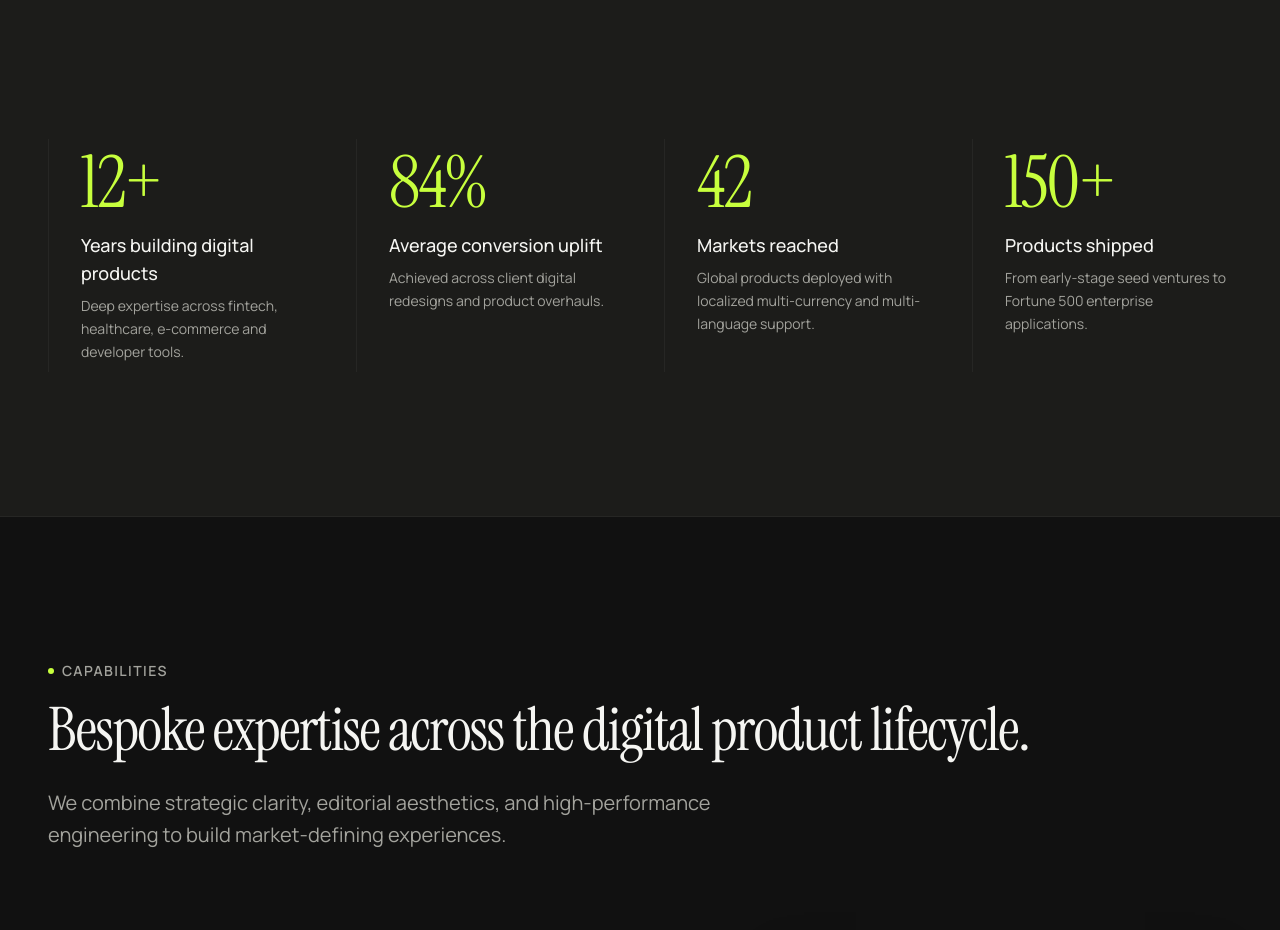
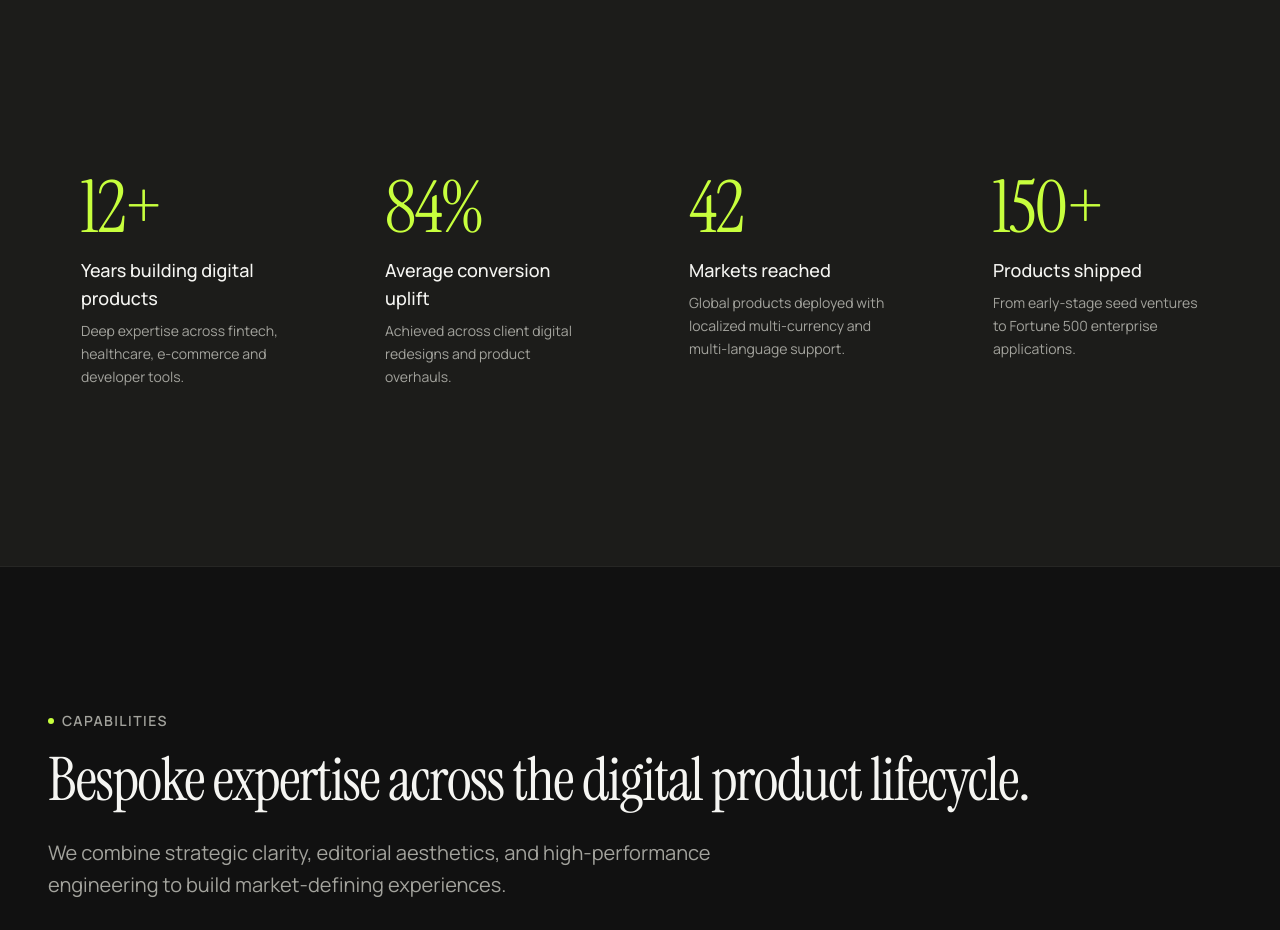
Before and after one commit to hitanshuMehta/Northstar_Sanity, a Next.js app: page / in a window 1280 px wide. Shown: the part 2500-3430 px from the top of the page. Built offline with nearby package versions, Linux system fonts and the light colour scheme.

Commit message:
updated the statistics data

```diff
--- a/components/sections/Stats.tsx
+++ b/components/sections/Stats.tsx
@@ -1,10 +1,48 @@
 "use client";
 
-import React, { useRef } from "react";
-import { motion, useInView } from "framer-motion";
+import React, { useRef, useEffect, useState } from "react";
+import { motion, useInView, animate } from "framer-motion";
 import { Container } from "../ui/Container";
 import { Section } from "../ui/Section";
 import { MOCK_STATS } from "@/lib/mock-data";
+
+function AnimatedCounter({ value }: { value: string }) {
+  const numericMatch = value.match(/\d+/);
+  const numericValue = numericMatch ? parseInt(numericMatch[0], 10) : NaN;
+  const prefix = value.substring(0, value.indexOf(numericMatch?.[0] || ""));
+  const suffix = value.substring(
+    (value.indexOf(numericMatch?.[0] || "") || 0) + (numericMatch?.[0].length || 0)
+  );
+
+  const [displayValue, setDisplayValue] = useState(0);
+  const ref = useRef<HTMLSpanElement>(null);
+  const isInView = useInView(ref, { once: true, margin: "-50px" });
+
+  useEffect(() => {
+    if (isInView && !isNaN(numericValue)) {
+      const controls = animate(0, numericValue, {
+        duration: 2,
+        ease: [0.21, 0.47, 0.32, 0.98],
+        onUpdate(latest) {
+          setDisplayValue(Math.floor(latest));
+        },
+      });
+      return () => controls.stop();
+    }
+  }, [isInView, numericValue]);
+
+  if (isNaN(numericValue)) {
+    return <span>{value}</span>;
+  }
+
+  return (
+    <span ref={ref}>
+      {prefix}
+      {displayValue}
+      {suffix}
+    </span>
+  );
+}
 
 export function Stats() {
   const ref = useRef<HTMLDivElement>(null);
@@ -13,21 +51,33 @@ export function Stats() {
   return (
     <Section className="bg-north-surface border-y border-north-border transition-colors">
       <Container>
-        <div ref={ref} className="grid grid-cols-1 sm:grid-cols-2 lg:grid-cols-4 gap-8 lg:gap-12">
+        <div ref={ref} className="grid grid-cols-1 sm:grid-cols-2 lg:grid-cols-4 gap-6 lg:gap-8">
           {MOCK_STATS.map((stat, idx) => (
             <motion.div
               key={stat.id}
-              initial={{ opacity: 0, y: 20 }}
-              animate={isInView ? { opacity: 1, y: 0 } : { opacity: 0, y: 20 }}
-              transition={{ duration: 0.6, delay: 0.1 * idx }}
-              className="flex flex-col border-l border-north-border pl-6 sm:pl-8 py-2"
+              initial={{ opacity: 0, y: 24 }}
+              animate={isInView ? { opacity: 1, y: 0 } : { opacity: 0, y: 24 }}
+              transition={{ duration: 0.6, delay: 0.1 * idx, ease: [0.21, 0.47, 0.32, 0.98] }}
+              className="group relative flex flex-col p-6 sm:p-8 rounded-sm bg-north-bg/0 hover:bg-north-bg/60 border border-transparent hover:border-north-border/80 transition-all duration-500 overflow-hidden cursor-default shadow-none hover:shadow-xl"
             >
-              <div className="flex items-baseline gap-1 font-serif text-5xl sm:text-6xl lg:text-7xl font-normal tracking-tight mb-3">
-                <span className="text-north-accent font-medium">{stat.value}</span>
+              {/* Left Vertical Accent Line: Animated Grow Top to Bottom on Hover */}
+              <div className="absolute left-0 top-0 bottom-0 w-[3px] bg-north-border/50 group-hover:bg-north-accent transition-colors duration-500">
+                <div className="w-full h-full bg-north-accent origin-top scale-y-0 group-hover:scale-y-100 transition-transform duration-500 ease-out" />
               </div>
-              <h3 className="text-base sm:text-lg font-medium text-north-primary mb-2">
+
+              {/* Big Stat Value with Count-Up Entrance & Hover Lift */}
+              <div className="flex items-baseline gap-1 font-serif text-5xl sm:text-6xl lg:text-7xl font-normal tracking-tight mb-3 transition-transform duration-500 group-hover:-translate-y-1 group-hover:scale-105 origin-left">
+                <span className="text-north-accent font-medium">
+                  <AnimatedCounter value={stat.value} />
+                </span>
+              </div>
+
+              {/* Label */}
+              <h3 className="text-base sm:text-lg font-medium text-north-primary mb-2 transition-colors duration-300">
                 {stat.label}
               </h3>
+
+              {/* Description */}
               <p className="text-xs sm:text-sm text-north-muted leading-relaxed">
                 {stat.description}
               </p>
```
